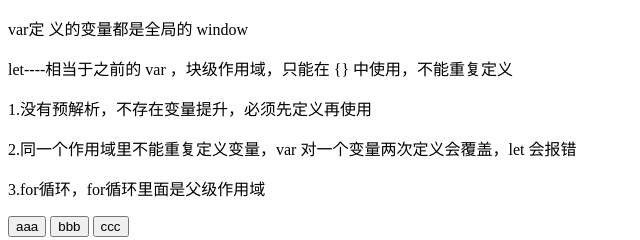
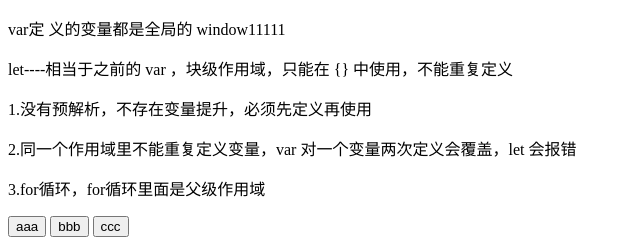
Before and after one commit to yansu4275/note-ES6, a plain HTML site: page 01定义变量.html in a window 1280 px wide. Shown: the top 240 px of the page, 0-640 px from the left. Drawn offline with Linux system fonts and the light colour scheme.

Commit message:
111111111

```diff
--- a/01定义变量.html
+++ b/01定义变量.html
@@ -7,7 +7,7 @@
 </head>
 
 <body>
-	<p>var定 义的变量都是全局的 window</p>
+	<p>var定 义的变量都是全局的 window11111</p>
 
     <p>let----相当于之前的 var ，块级作用域，只能在 {} 中使用，不能重复定义</p>
     <p>1.没有预解析，不存在变量提升，必须先定义再使用</p>
```
